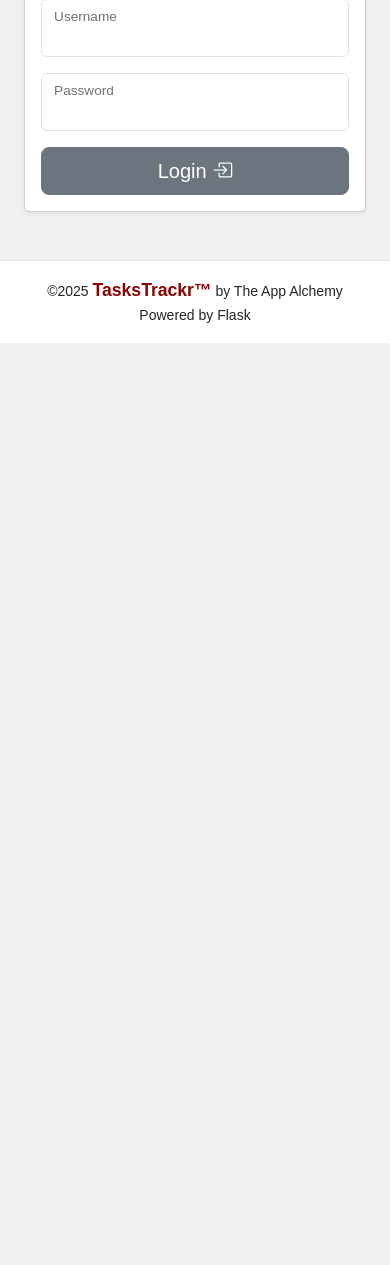
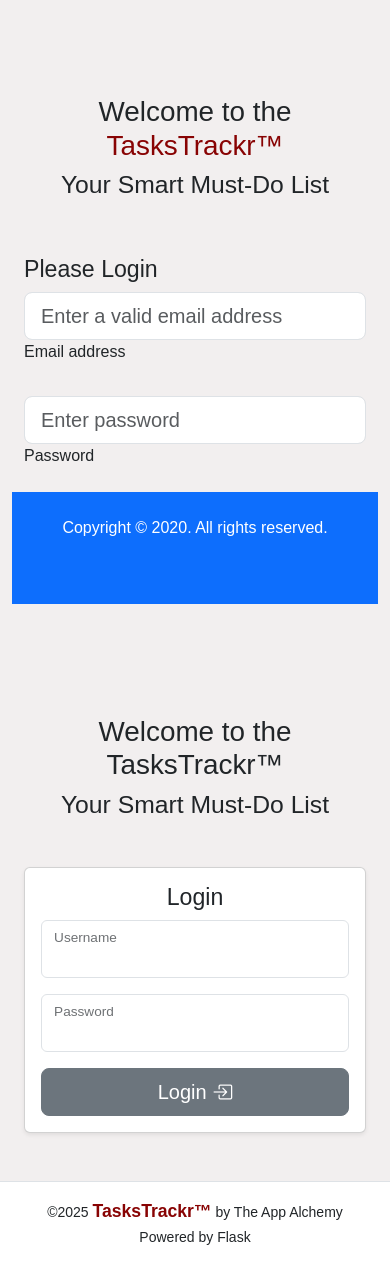
Before and after one commit to disaac318/TasksTrackr, a Python web app: template templates/login.html in a window 390 px wide. Shown: the part 317-1582 px from the top of the page. Before the commit the page ends 660 px from the top, so only its background shows below. Run offline with Jinja, Linux system fonts and the light colour scheme; the template is opened without the code that fills it, so the values that code supplies are empty; some web fonts are replaced.

Commit message:
modified the login interface

```diff
--- a/templates/login.html
+++ b/templates/login.html
@@ -1,20 +1,108 @@
 {% extends "base.html" %}
 {% block content %}
 
+<section class="vh-100 my-5">
+     <div class="container-fluid h-custom">
+          <div class="row d-flex justify-content-center align-items-center h-100">
+               <div class="col-md-9 col-lg-6 col-xl-5 text-center mb-5">
+                    <img src="{{ url_for('static', filename='img/clipboard.png') }}"
+                         class="img-fluid d-inline-block"
+                         style="width: 75%;"
+                         alt="Clipboard illustration">
+               </div>
+               <div class="col-md-8 col-lg-6 col-xl-4 offset-xl-1">
+                    <form>
+                         <div
+                              class="d-flex flex-row align-items-center justify-content-center justify-content-lg-start">
+
+                         </div>
+
+                         <div class="container text-center py-5">
+                              <h1>Welcome to the <span class="taskTheme">TasksTrackr&trade;</span></h1>
+                              <h2>Your Smart Must-Do List</h2>
+                         </div>
+                         <div class="divider d-flex align-items-center"><br>
+                              <h3>Please Login</h3>
+                         </div>
+
+                         <!-- Email input -->
+                         <div data-mdb-input-init
+                              class="form-outline mb-4">
+                              <input type="email"
+                                   id="form3Example3"
+                                   class="form-control form-control-lg"
+                                   placeholder="Enter a valid email address" />
+                              <label class="form-label"
+                                   for="form3Example3">Email address</label>
+                         </div>
+
+                         <!-- Password input -->
+                         <div data-mdb-input-init
+                              class="form-outline mb-3">
+                              <input type="password"
+                                   id="form3Example4"
+                                   class="form-control form-control-lg"
+                                   placeholder="Enter password" />
+                              <label class="form-label"
+                                   for="form3Example4">Password</label>
+                         </div>
+
+                    </form>
+               </div>
+          </div>
+     </div>
+     <div
+          class="d-flex flex-column flex-md-row text-center text-md-start justify-content-between py-4 px-4 px-xl-5 bg-primary">
+          <!-- Copyright -->
+          <div class="text-white mb-3 mb-md-0">
+               Copyright © 2020. All rights reserved.
+          </div>
+          <!-- Copyright -->
+
+          <!-- Right -->
+          <div>
+               <a href="#!"
+                    class="text-white me-4">
+                    <i class="fab fa-facebook-f"></i>
+               </a>
+               <a href="#!"
+                    class="text-white me-4">
+                    <i class="fab fa-twitter"></i>
+               </a>
+               <a href="#!"
+                    class="text-white me-4">
+                    <i class="fab fa-google"></i>
+               </a>
+               <a href="#!"
+                    class="text-white">
+                    <i class="fab fa-linkedin-in"></i>
+               </a>
+          </div>
+          <!-- Right -->
+     </div>
+</section>
+
+
+
+
+
+
 <div class="container text-center py-3">
-     <h1>Welcome to the StockManager</h1>
-     <p>Your Smart Inventory</p>
+     <h1>Welcome to the TasksTrackr&trade;</h1>
+     <h2>Your Smart Must-Do List</h2>
 </div>
 
 <div class="container mt-4">
-     <h3 class="text-center">Login</h3>
+
 
      <div class="row justify-content-center mt-4">
           <div class="col-12 col-md-8">
                <div class="card shadow-sm">
                     <div class="card-body">
                          <form method="POST"
-                              action="{{ url_for('login') }}"> <!-- Python def login():  -->
+                              action="{{ url_for('login') }}">
+                              <h3 class="text-center">Login</h3>
+                              <!-- Python def login():  -->
                               <input type="hidden"
                                    name="csrf_token"
                                    value="{{ csrf_token() }}">
```
